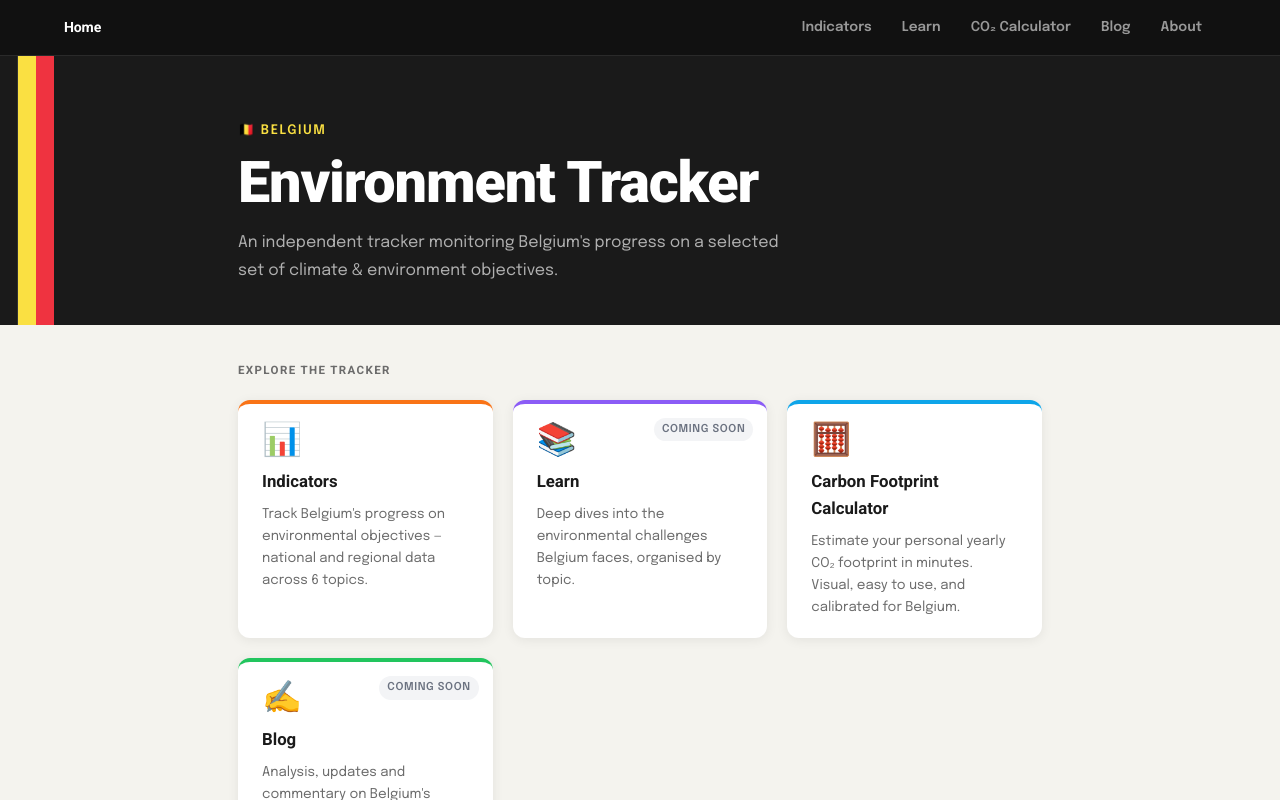
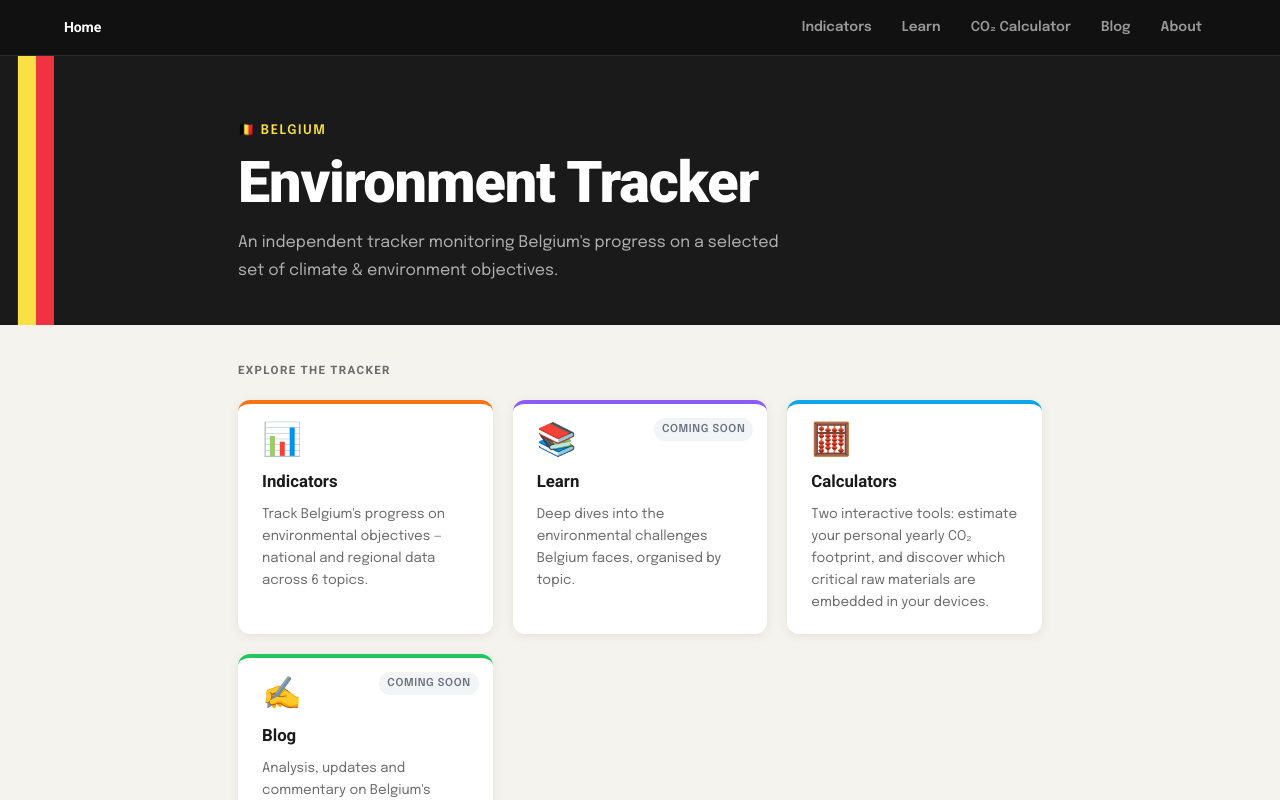
Before and after one commit to TjokMeuwissen/Belgium-Environment-Tracker, a Next.js app: page / in a window 1280 px wide. Shown: the top 800 px of the page. Built offline with nearby package versions, Linux system fonts and the light colour scheme.

Commit message:
Add files via upload

```diff
--- a/app/page.tsx
+++ b/app/page.tsx
@@ -22,8 +22,8 @@ const SECTIONS = [
   {
     href:  '/calculator',
     emoji: '🧮',
-    title: 'Carbon Footprint Calculator',
-    desc:  'Estimate your personal yearly CO₂ footprint in minutes. Visual, easy to use, and calibrated for Belgium.',
+    title: 'Calculators',
+    desc:  'Two interactive tools: estimate your personal yearly CO₂ footprint, and discover which critical raw materials are embedded in your devices.',
     color: '#0ea5e9',
     soon:  false,
   },
```
